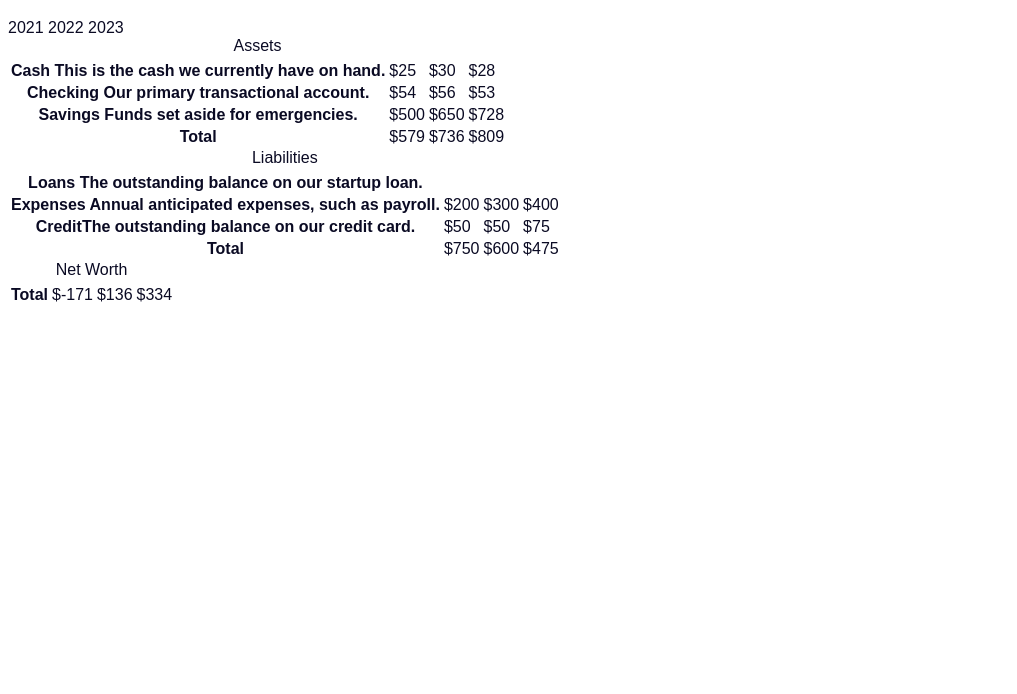
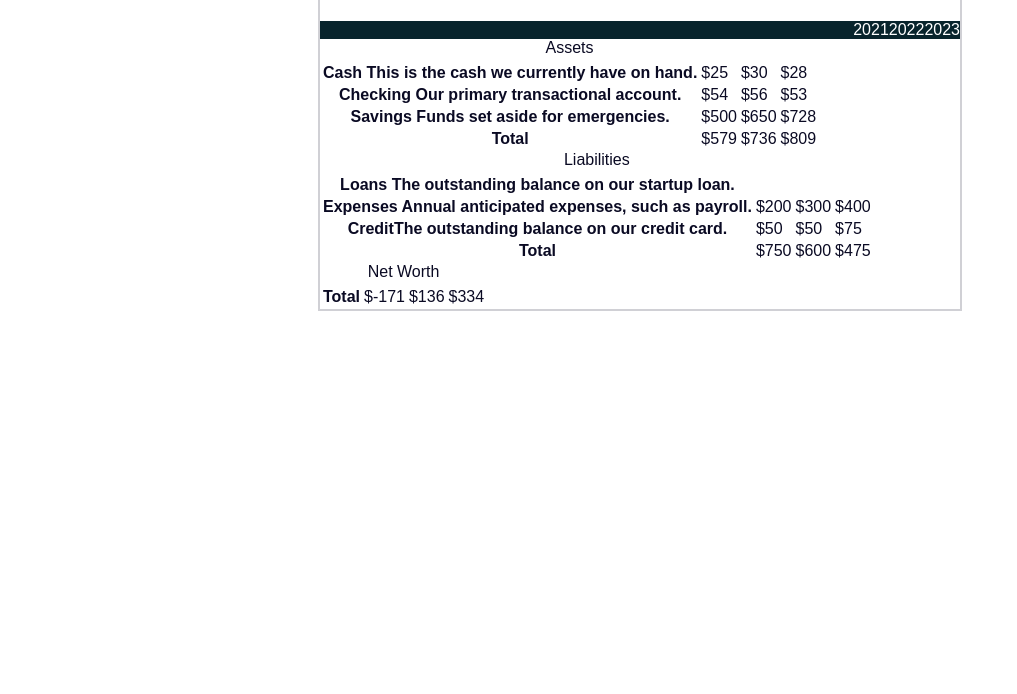
Before and after one commit to Reynyel/CSS-Balance-Sheet, a plain HTML site: page index.html in a window 1280 px wide. Shown: the part 106-800 px from the top of the page, without its empty margins (0-1017 px from the left). Drawn offline with Linux system fonts and the light colour scheme.

Commit message:
add style to #years

```diff
--- a/styles.css
+++ b/styles.css
@@ -42,3 +42,18 @@ h1 .flex span:first-of-type{
 h1 .flex span:last-of-type{
     font-size: 1.2em;
 }
+
+section{
+    max-width: 40rem;
+    margin: 0 auto;
+    border: 2px solid #d0d0d5;
+}
+
+#years{
+    display: flex;
+    justify-content: flex-end;
+    position: sticky;
+    top: 0;
+    color: #fff;
+    background: #08242c;
+}
```
